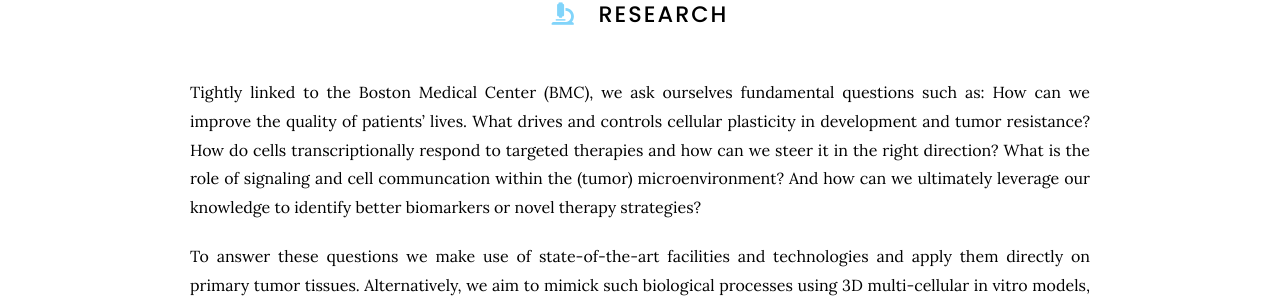
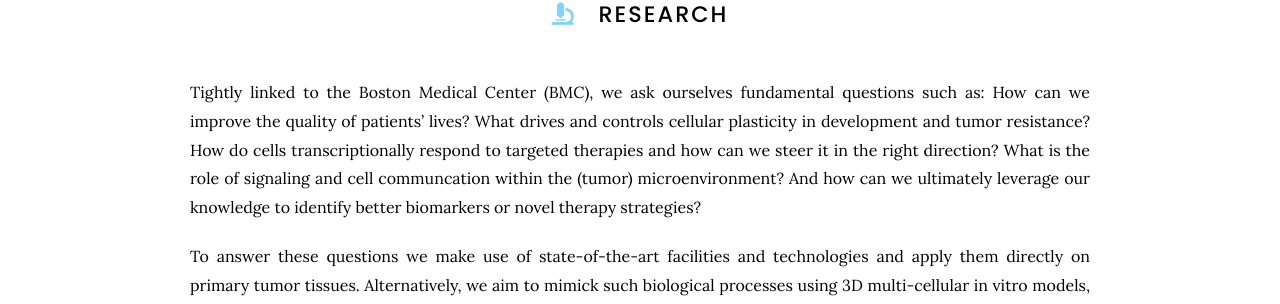
Before and after one commit to quynhsun/testinggit, a Jekyll site: the page built from research/index.md, in a window 1280 px wide. Shown: the part 180-484 px from the top of the page. Built offline with Jekyll 4.4.1, drawn with Linux system fonts in a browser that asks for light colours.

```diff
--- a/research/index.md
+++ b/research/index.md
@@ -6,7 +6,7 @@ nav:
 ---
 
 # <i class="fas fa-microscope"></i>Research
-Tightly linked to the Boston Medical Center (BMC), we ask ourselves fundamental questions such as: How can we improve the quality of patients’ lives. What drives and controls cellular plasticity in development and tumor resistance? How do cells transcriptionally respond to targeted therapies and how can we steer it in the right direction? What is the role of signaling and cell communcation within the (tumor) microenvironment? And how can we ultimately leverage our knowledge to identify better biomarkers or novel therapy strategies?
+Tightly linked to the Boston Medical Center (BMC), we ask ourselves fundamental questions such as: How can we improve the quality of patients’ lives? What drives and controls cellular plasticity in development and tumor resistance? How do cells transcriptionally respond to targeted therapies and how can we steer it in the right direction? What is the role of signaling and cell communcation within the (tumor) microenvironment? And how can we ultimately leverage our knowledge to identify better biomarkers or novel therapy strategies?
 
 To answer these questions we make use of state-of-the-art facilities and technologies and apply them directly on primary tumor tissues. Alternatively, we aim to mimick such biological processes using 3D multi-cellular in vitro models, such as (tumor) organoids and spheroids. These systems can then be challenged through genetic engineering and be profiled using a wide-array of genomics and imaging technologies.
 
```
